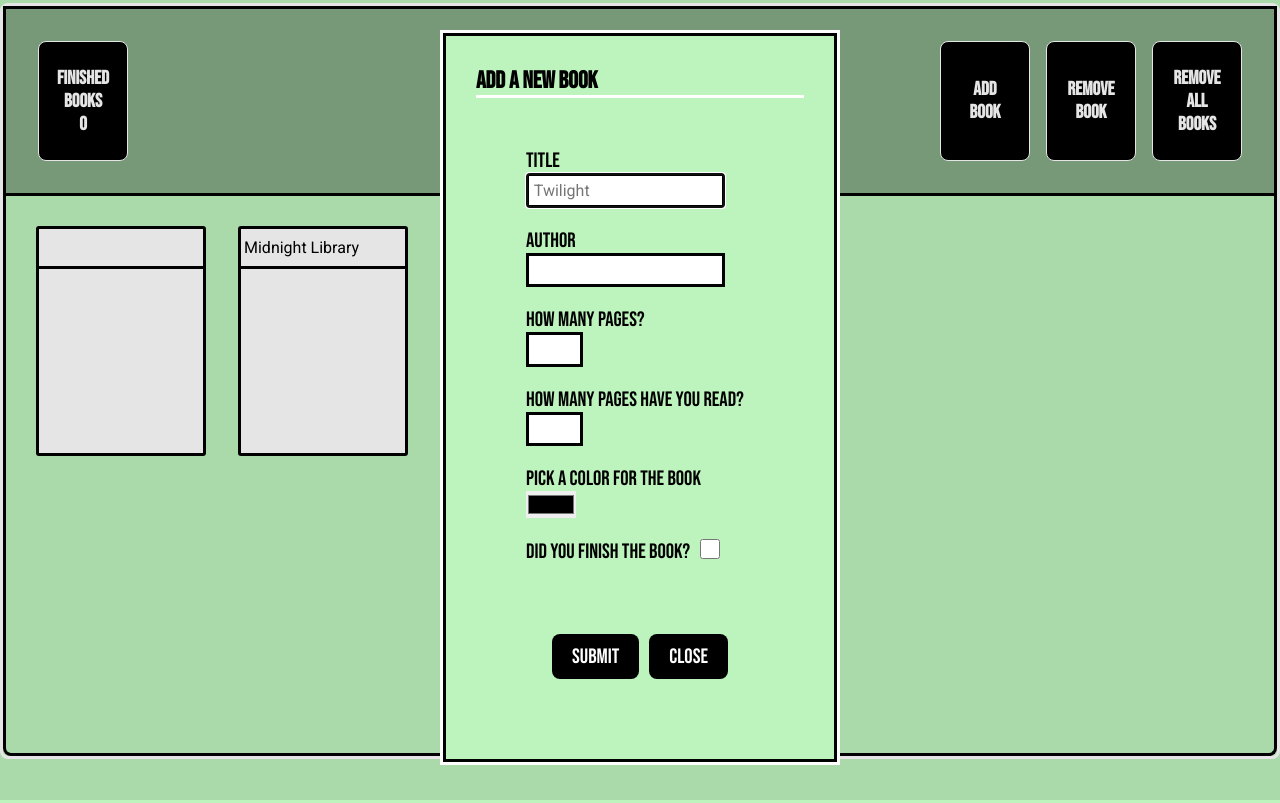
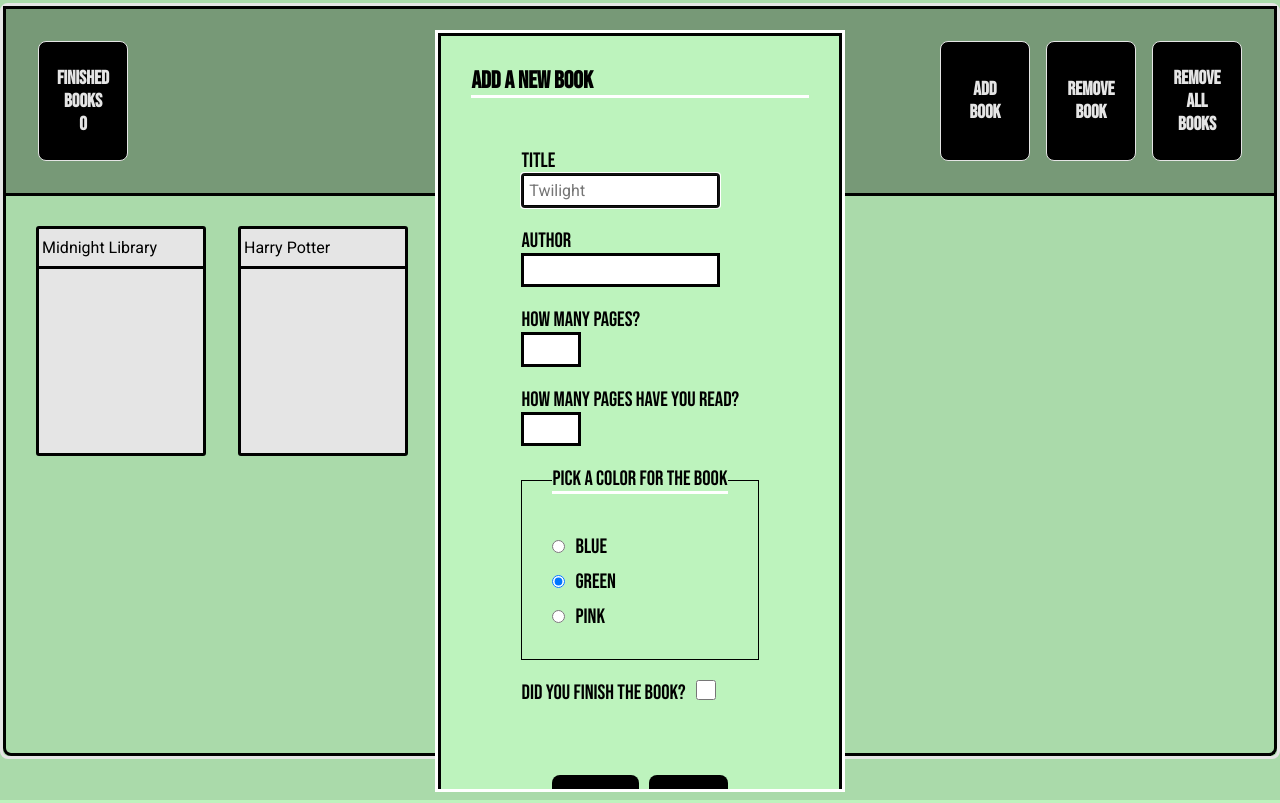
Before and after one commit to LuGodi/book-project, a plain HTML site: page index.html in a window 1280 px wide. Both pictures are taken after a click on the button "ADD BOOK". Drawn offline with Linux system fonts and the light colour scheme.

Commit message:
Add new book button functionality

```diff
--- a/index.html
+++ b/index.html
@@ -28,7 +28,7 @@
     <dialog id="add-book-modal">
       <div class="dialog-border">
         <h2>Add a new Book</h2>
-        <form action="/index.html" method="get">
+        <form action="/" method="get" id="add-book-form">
           <div>
             <label for="title">Title</label>
             <input
@@ -51,16 +51,45 @@
             <input type="number" name="pages_read" id="pages-read" />
           </div>
           <div class="book-color">
-            <label for="color">Pick a color for the book</label>
-            <span class="color-picker"></span>
-            <input type="color" name="color" id="color" />
+            <fieldset class="book-color-fieldset">
+              <legend>Pick a color for the book</legend>
+              <div>
+                <label for="book-color-blue">Blue</label>
+                <input
+                  type="radio"
+                  name="book-color"
+                  value="blue"
+                  id="book-color-blue" />
+              </div>
+              <div>
+                <label for="book-color-green">Green</label
+                ><input
+                  type="radio"
+                  value="green"
+                  name="book-color"
+                  id="book-color-green"
+                  checked />
+              </div>
+              <div>
+                <label for="book-color-pink">Pink</label
+                ><input
+                  type="radio"
+                  name="book-color"
+                  value="pink"
+                  id="book-color-pink" />
+              </div>
+            </fieldset>
           </div>
           <div class="checkbox-control">
             <label for="read-checkbox">Did you finish the book?</label>
-            <input type="checkbox" name="read_status" id="read-checkbox" />
+            <input
+              type="checkbox"
+              name="read_status"
+              id="read-checkbox"
+              value="read-book" />
           </div>
           <div class="form-buttons">
-            <button type="submit">Submit</button
+            <button type="button" id="submit-button">Submit</button
             ><button id="close-modal-button">Close</button>
           </div>
         </form>
--- a/script.js
+++ b/script.js
@@ -3,12 +3,16 @@ const library = document.querySelector(".library");
 const addBookButton = document.querySelector(".add-book");
 const bookModal = document.querySelector("#add-book-modal");
 const closeModal = document.querySelector("#close-modal-button");
+const submitButtonModal = document.querySelector("#submit-button");
+const addBookForm = document.querySelector("#add-book-form");
 
-function Book(title, author, pages, read) {
+function Book(title, author, pages, readPages, read, color) {
   this.title = title;
   this.author = author;
   this.pages = pages;
+  this.readPages = readPages;
   this.read = read;
+  this.bookColor = color ?? "white";
   this.info = function () {
     return `${this.title} by ${this.author}, ${this.pages} pages, ${
       this.read ? "read" : "not read yet"
@@ -18,6 +22,40 @@ function Book(title, author, pages, read) {
 
 addBookButton.addEventListener("click", () => bookModal.showModal());
 closeModal.addEventListener("click", () => bookModal.close());
+submitButtonModal.addEventListener("click", readForm);
+//implement form validation
+function readForm(e) {
+  const bookTitle = document.querySelector("#title").value;
+  const bookAuthor = document.querySelector("#author").value;
+  const bookTotalPages = document.querySelector("#pages").value;
+  const bookReadPages = document.querySelector("#pages-read").value;
+  const bookColorChoice = document.querySelector(
+    '[name="book-color"]:checked'
+  ).value;
+  const bookReadBool = document.querySelector("#read-checkbox").checked;
+  console.log(
+    bookTitle,
+    bookAuthor,
+    bookTotalPages,
+    bookReadPages,
+    bookColorChoice,
+    bookReadBool
+  );
+  const newBook = new Book(
+    bookTitle,
+    bookAuthor,
+    bookTotalPages,
+    bookReadPages,
+    bookReadBool,
+    bookColorChoice
+  );
+  addBookToLibrary(newBook);
+  displayBooks();
+  e.preventDefault();
+  addBookForm.reset();
+  bookModal.close();
+}
+//get values from the form
 
 function addBook() {}
 
@@ -27,8 +65,6 @@ const book3 = new Book("Im tired", "myself", "1", true);
 //TODO ability to set background-color for book
 //TODO define layout for cards
 //TODO get unsplash images
-console.log(book1);
-console.log(book1.info());
 
 function addBookToLibrary(book) {
   myLibrary.push(book);
@@ -48,7 +84,7 @@ function displayBooks() {
     bookElement.className = "card";
     myDivs.push(bookElement);
   }
-  library.append(...myDivs);
+  library.replaceChildren(...myDivs);
 }
 displayBooks();
 // qual a diferença do return de Object.getPrototypeOf(Player) pra Player.prototype ? toda
--- a/styles.css
+++ b/styles.css
@@ -63,6 +63,13 @@ input#color {
 .checkbox-control {
   display: flex;
   gap: 10px;
+}
+.book-color-fieldset > div {
+  display: flex;
+  flex-direction: row-reverse;
+  justify-content: flex-end;
+  gap: 10px;
+  margin-top: 10px;
 }
 .checkbox-control input[type="checkbox"] {
   width: 20px;
```
